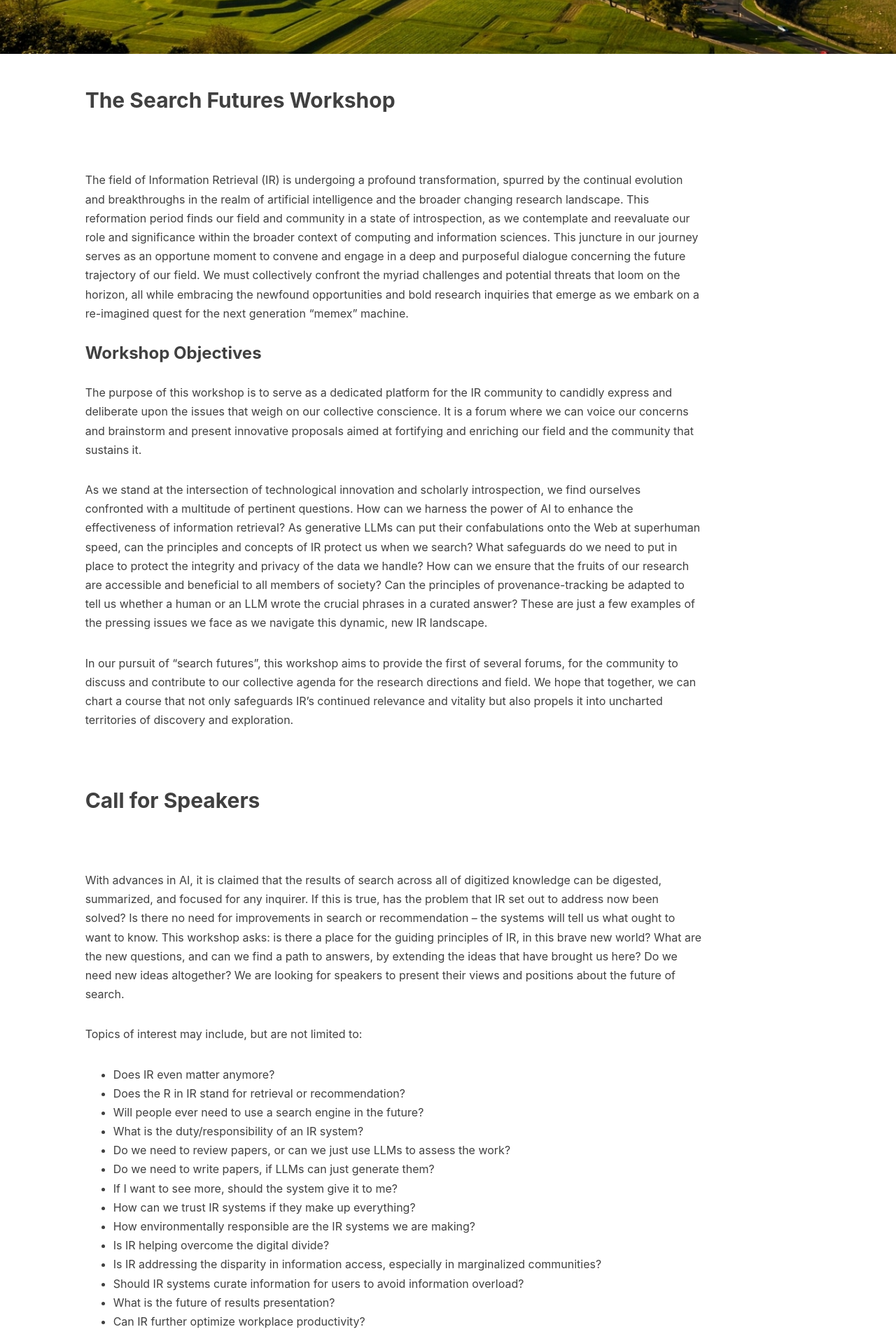
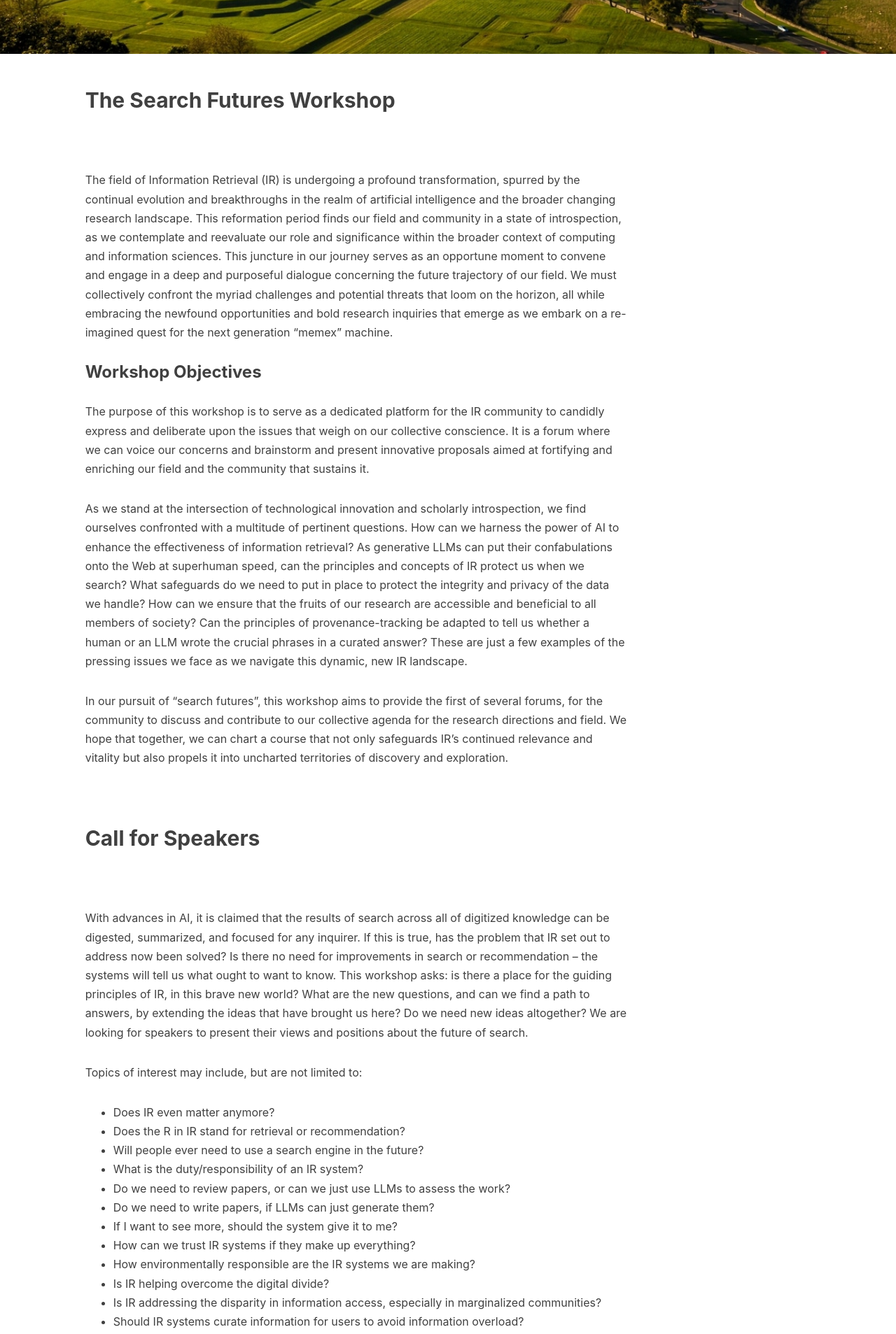
Before and after one commit to SearchFutures/SearchFutures.github.io, a Jekyll site: the page built from index.md, in a window 1280 px wide. Shown: the part 343-2250 px from the top of the page at 70% size. Built offline with Jekyll 4.4.1, drawn with Linux system fonts in a browser that asks for light colours; nearby versions of some CDN libraries; our own code applies the rules of GitHub Pages for plain Markdown files.

Commit message:
Update page.html

```diff
--- a/_layouts/page.html
+++ b/_layouts/page.html
@@ -23,7 +23,7 @@ layout: default
         {% if site.sidebar == false %}
 <!-- NO SIDEBAR -->
     <!-- Post Container -->
-            <div class="col-lg-9 col-lg-offset-1 col-md-8 col-md-offset-1 post-container">
+            <div class="col-lg-8 col-lg-offset-1 col-md-8 col-md-offset-1 post-container">
                 {{ content }}
             </div>
     <!-- Sidebar Container -->
```
